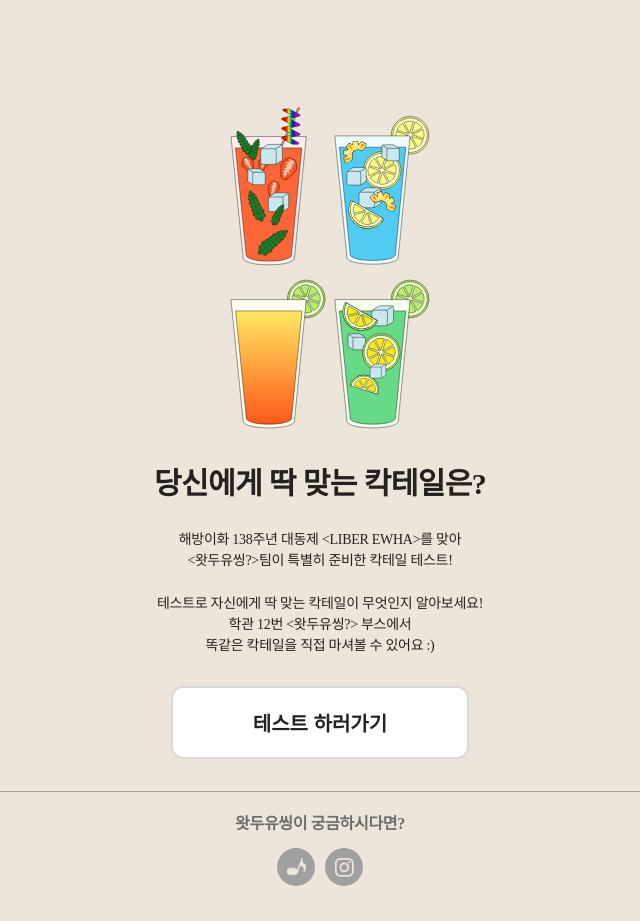
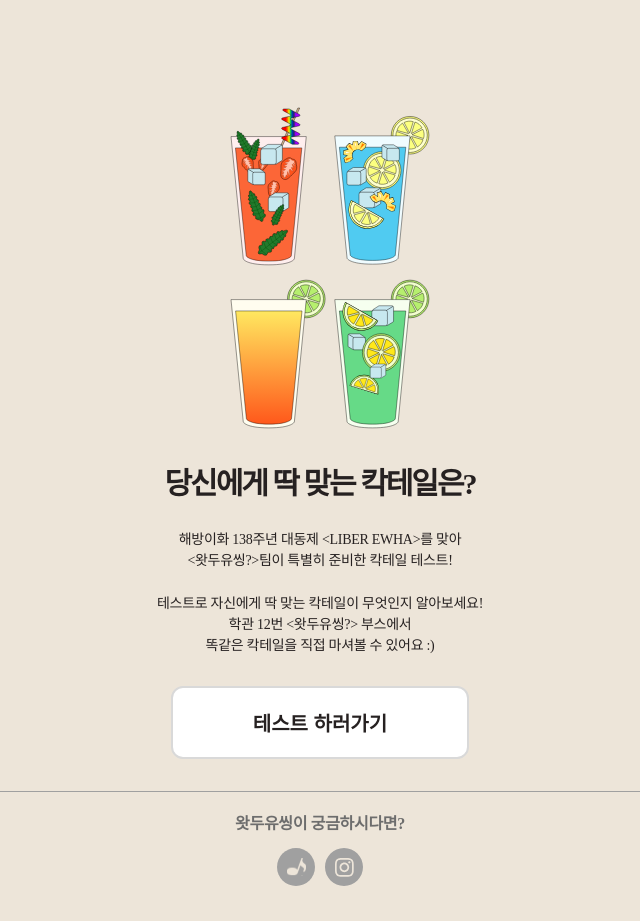
Before and after one commit to WhatDoYouSing/WDYS-Cocktail, a React (Create React App) app: page / in a window 1280 px wide. Shown: the whole page, without its empty margins (320-960 px from the left). Built offline with nearby package versions, Linux system fonts and the light colour scheme; a web font is replaced by a local one.

Commit message:
style : 헤더 스타일 자간 수정

```diff
--- a/src/pages/Mainpage.jsx
+++ b/src/pages/Mainpage.jsx
@@ -61,7 +61,7 @@ const MainText = styled.div`
   font-size: 1.875rem;
   font-weight: 700;
   line-height: 100%;
-  letter-spacing: -0.0375rem;
+  letter-spacing: -2px;
 
   @media (max-width: 320px) {
     font-size: 1.675rem;
--- a/src/pages/ResultPage.jsx
+++ b/src/pages/ResultPage.jsx
@@ -88,7 +88,7 @@ const MainText = styled.div`
   font-size: 1.875rem;
   font-weight: 700;
   line-height: 100%;
-  letter-spacing: -0.0375rem;
+  letter-spacing: -2px;
 
   @media (max-width: 320px) {
     font-size: 1.775rem;
--- a/src/pages/SelectPage.jsx
+++ b/src/pages/SelectPage.jsx
@@ -83,7 +83,7 @@ const Question = styled.div`
   font-size: 1.5rem;
   font-style: normal;
   font-weight: 700;
-  letter-spacing: -0.03rem;
+  letter-spacing: -2px;
   white-space: pre-wrap;
   margin-bottom: 3.38rem;
 
```
